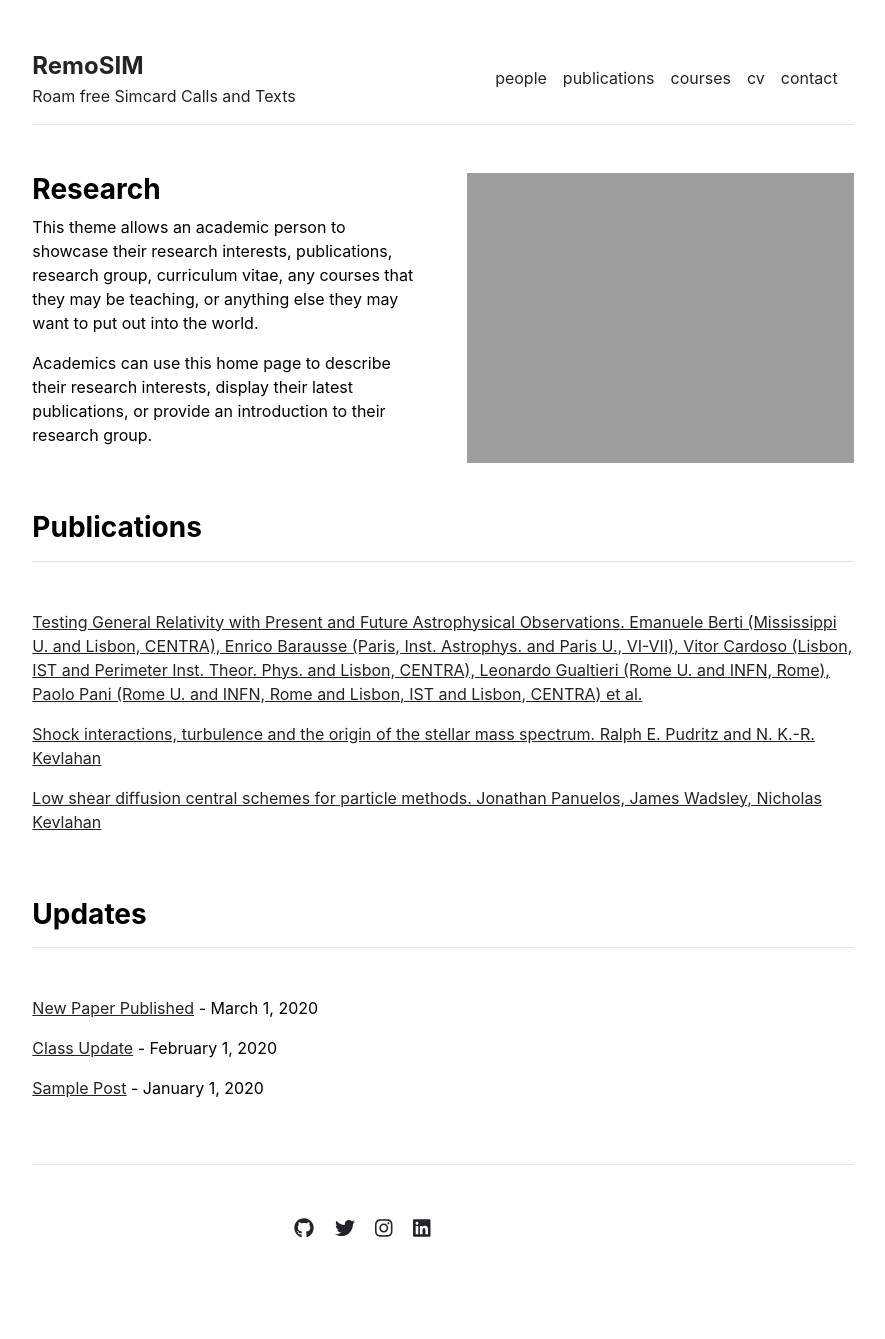
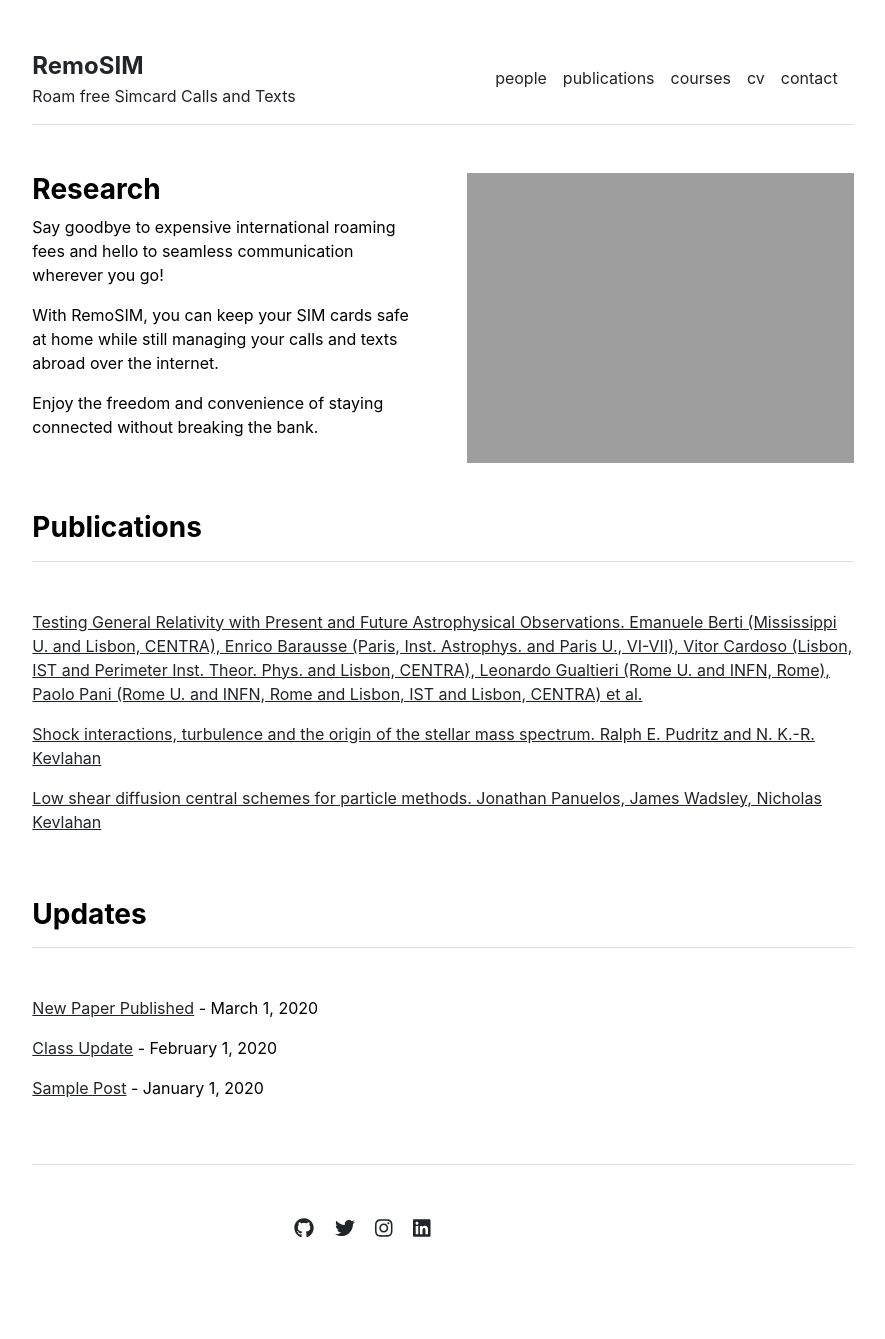
Before and after one commit to mghadam/remosim.github.io, a Jekyll site: the page built from index.md, in a window 1280 px wide. Shown: the whole page, without its empty margins (197-1082 px from the left). Built offline with Jekyll 4.4.1, drawn with Linux system fonts in a browser that asks for light colours.

Commit message:
Update index.md

```diff
--- a/index.md
+++ b/index.md
@@ -3,6 +3,8 @@ layout: home
 title: "Home"
 ---
 
-This theme allows an academic person to showcase their research interests, publications, research group, curriculum vitae, any courses that they may be teaching, or anything else they may want to put out into the world.
+Say goodbye to expensive international roaming fees and hello to seamless communication wherever you go!
 
-Academics can use this home page to describe their research interests, display their latest publications, or provide an introduction to their research group.
+With RemoSIM, you can keep your SIM cards safe at home while still managing your calls and texts abroad over the internet.
+
+Enjoy the freedom and convenience of staying connected without breaking the bank.
```
